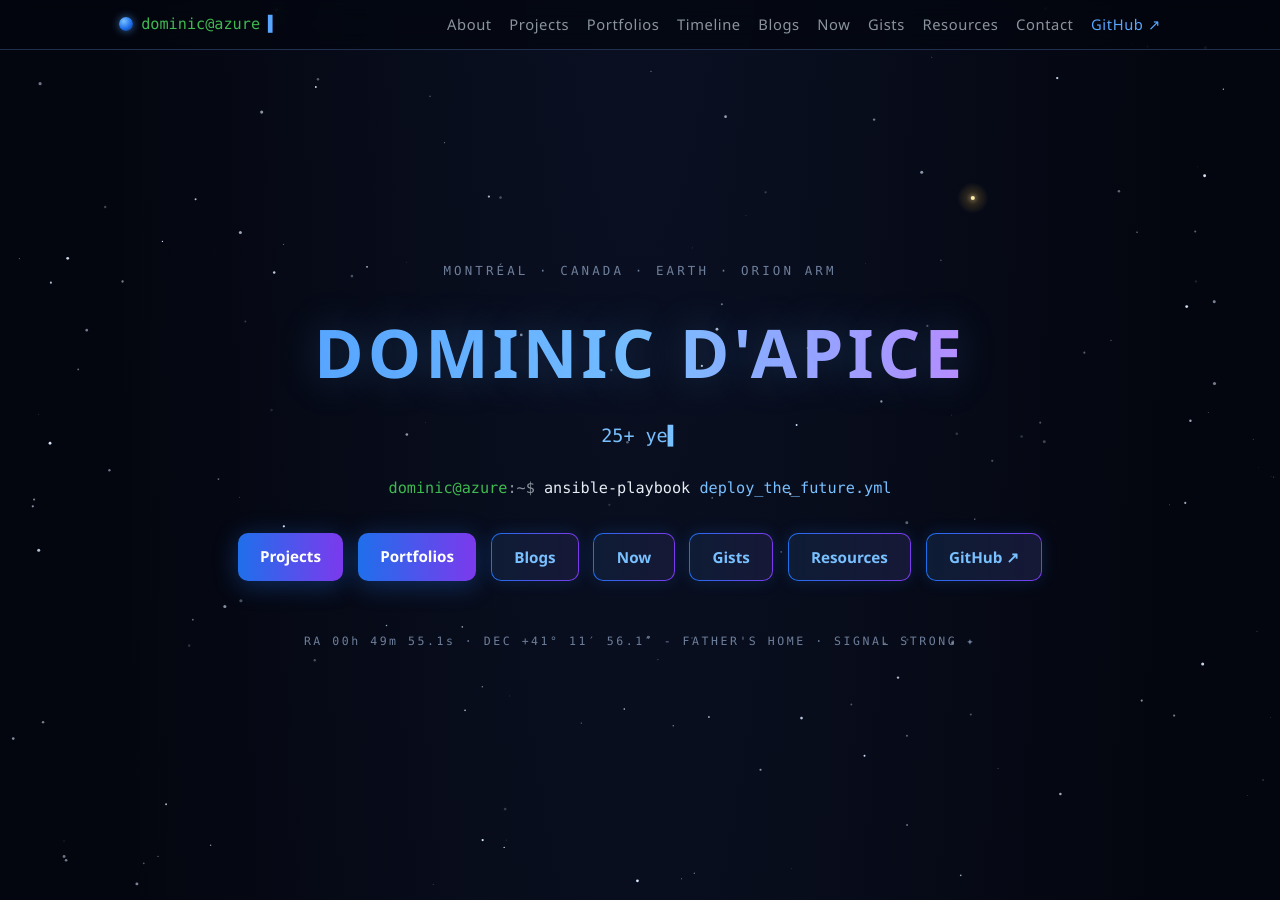
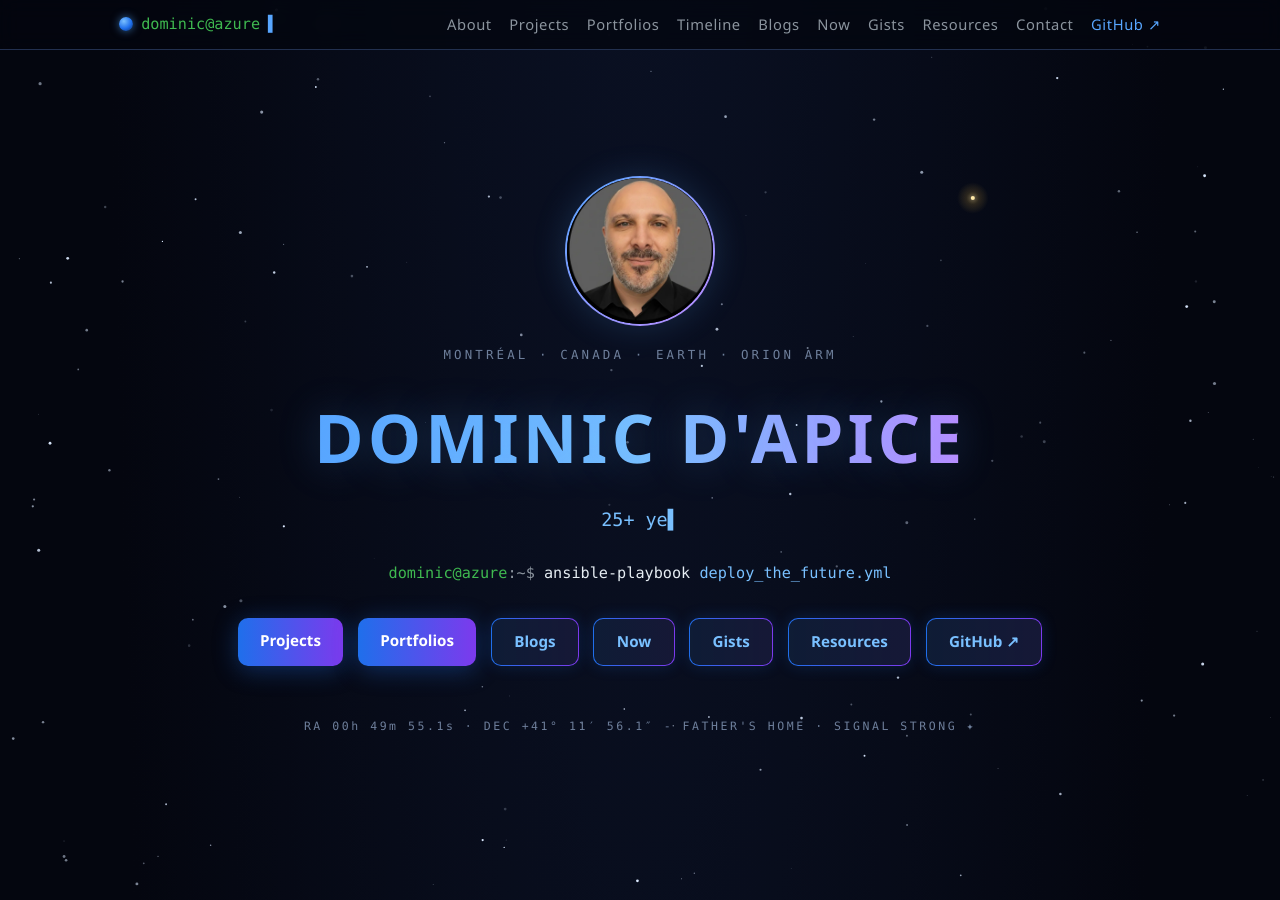
Before and after one commit to dapiced/dapiced.github.io, a Jekyll site: the page built from index.html, in a window 1280 px wide and 900 px high. Built offline with Jekyll 4.4.1, drawn with Linux system fonts in a browser that asks for light colours.

Commit message:
Move portrait to hero and align About stat cards (#14)
The portrait previously sat above the stat chips in the About side
column, pushing the 2x2 stat grid below the text it faces. Move the
photo into the hero above the name (eager-loaded, high fetch priority,
smaller on mobile) so the four stat cards align with the About text.


Claude-Session: https://claude.ai/code/session_016sn3dShQTSdDzrZBN4iLWV

Co-authored-by: Claude <noreply@anthropic.com>

```diff
--- a/assets/css/style.css
+++ b/assets/css/style.css
@@ -190,6 +190,18 @@ a:hover { color: var(--lightblue); text-decoration: underline; }
   padding: 5rem 1.2rem 3rem;
 }
 
+.hero-portrait {
+  width: 150px;
+  height: 150px;
+  border-radius: 50%;
+  border: 2px solid transparent;
+  background: linear-gradient(var(--panel), var(--panel)) padding-box,
+              linear-gradient(135deg, var(--cyan), var(--violet)) border-box;
+  box-shadow: 0 0 34px rgba(88, 166, 255, 0.18);
+  margin-bottom: 1.2rem;
+}
+@media (max-width: 600px) { .hero-portrait { width: 110px; height: 110px; } }
+
 .hero h1 {
   font-size: clamp(2.4rem, 7vw, 4.2rem);
   font-weight: 800;
@@ -274,17 +286,7 @@ a:hover { color: var(--lightblue); text-decoration: underline; }
 .about-text p { margin: 0 0 1rem; color: var(--text); }
 .about-text strong { color: var(--lightblue); }
 
-.about-side { display: grid; gap: 1.4rem; justify-items: center; }
-
-.about-portrait {
-  width: 190px;
-  height: 190px;
-  border-radius: 50%;
-  border: 2px solid transparent;
-  background: linear-gradient(var(--panel), var(--panel)) padding-box,
-              linear-gradient(135deg, var(--cyan), var(--violet)) border-box;
-  box-shadow: 0 0 34px rgba(88, 166, 255, 0.18);
-}
+.about-side { display: grid; gap: 1.4rem; justify-items: center; align-content: start; }
 
 .stat-chips { display: grid; grid-template-columns: repeat(2, 1fr); gap: 0.9rem; width: 100%; }
 
--- a/index.html
+++ b/index.html
@@ -26,6 +26,7 @@ keywords:
 
 <!-- ================= HERO ================= -->
 <section class="hero">
+  <img class="hero-portrait" src="/assets/img/dominic-portrait.webp" alt="Dominic D'Apice" width="640" height="640" loading="eager" fetchpriority="high">
   <p class="eyebrow">MONTRÉAL · CANADA · EARTH · ORION ARM</p>
   <h1>DOMINIC D'APICE</h1>
   <p class="hero-roles"><span id="typed-roles"></span><span class="hero-cursor">▌</span></p>
@@ -70,7 +71,6 @@ keywords:
       </p>
     </div>
     <div class="about-side reveal">
-      <img class="about-portrait" src="/assets/img/dominic-portrait.webp" alt="Dominic D'Apice" width="640" height="640" loading="lazy">
       <div class="stat-chips">
         <div class="chip"><span class="big">25+</span><span class="small">Years in IT</span></div>
         <div class="chip"><span class="big">1000+</span><span class="small">Servers managed</span></div>
```
